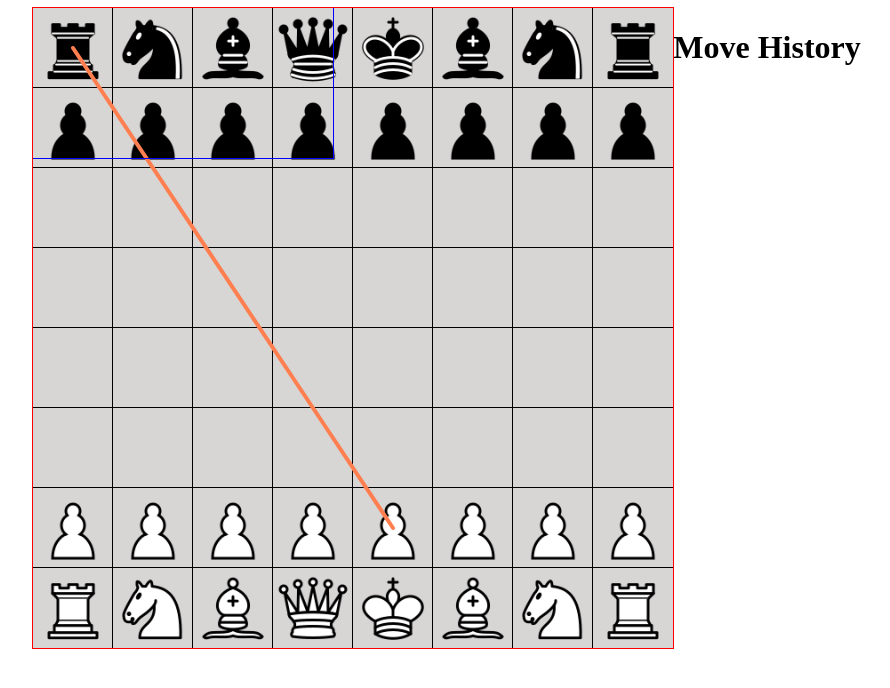
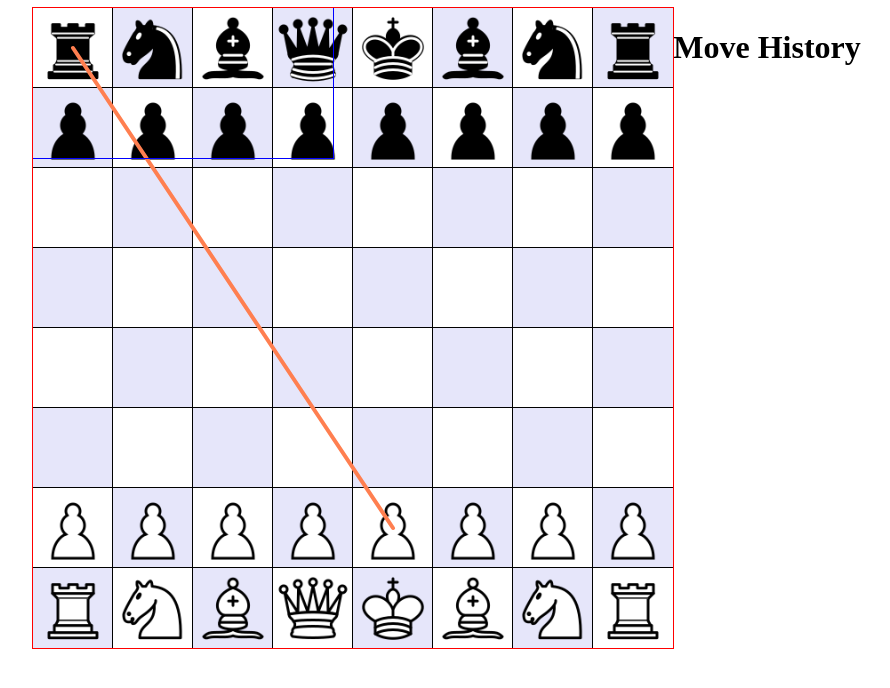
Before and after one commit to JamesHagerty1/React-Chess, a React (Create React App) app: page / in a window 1280 px wide. Shown: the top 688 px of the page, without its empty margins (193-1083 px from the left). Built offline with nearby package versions, Linux system fonts and the light colour scheme.

Commit message:
tile coloring

```diff
--- a/src/App.tsx
+++ b/src/App.tsx
@@ -16,15 +16,16 @@ const Tile: FC<TileProps> = (props) => {
     props.clickTile(props.r, props.c);
   }
 
-  let tileTexture = <img className="board-tile-texture-img" src={require(`./images/kd.png`)} />;
+  const tileColor = ((props.r + props.c) % 2 == 0) ? "white" : "lavender";
 
-  let tileItem = props.piece != "" ?
+  const tileItem = (props.piece != "") ?
     <img className="board-tile-piece-img"
     src={require(`./images/${props.piece}.png`)} /> :
     <div></div>;
 
   return (
-    <div className="board-tile" onClick={() => handleClick()}>
+    <div className="board-tile" onClick={() => handleClick()}
+    style={{"backgroundColor": tileColor}}>
       {tileItem}
     </div>
   )
--- a/src/index.css
+++ b/src/index.css
@@ -18,28 +18,17 @@
 }
 
 .board-tile {
-  outline: 1px solid black;
-  background: rgb(216, 213, 213);
+  outline: 1.5px solid black;
   width: 12.5%;
   height: 100%;
   display: block; /* get rid of white space under div containing img */
   font-size: 0px; /* get rid of white space under div containing img */
   float: left; /* prevent horizontal stacking of tiles in same row */
-  position: relative; /* allow img stacking within div */
-}
-
-.board-tile-texture-img {
-  width: 100%;
-  height: 100%;
-  position: relative; /* allow board-tile-piece-img to stack on top of this */
 }
 
 .board-tile-piece-img {
-  top: 0px; /* to stack on top of board-tile-texture-img */
-  left: 0px; /* to stack on top of board-tile-texture-img */
   width: 100%;
   height: 100%;
-  position: absolute; /* to stack on top of board-tile-texture-img */
 }
 
 .svg-layer {
```
